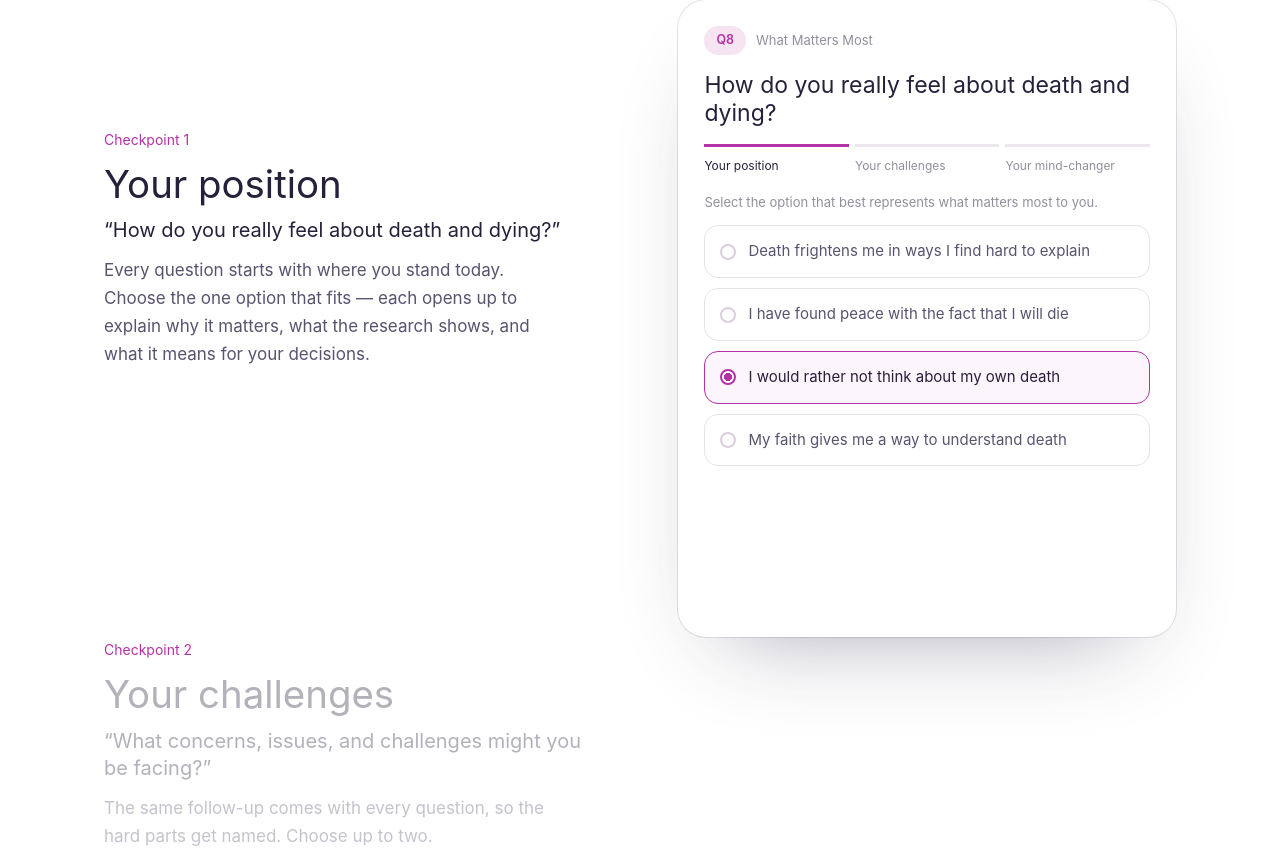
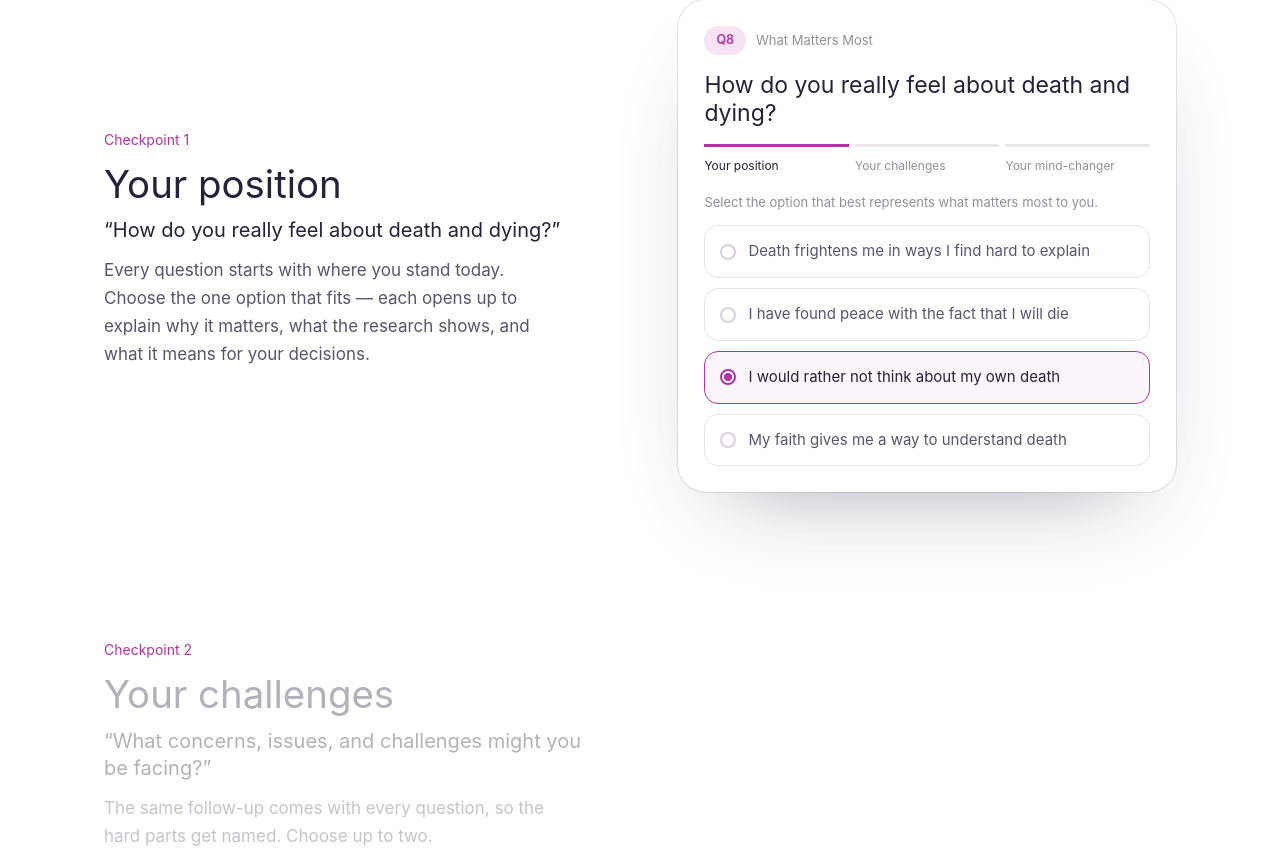
Before and after one commit to kpsuan/awfm_site, a Next.js app: page / in a window 1280 px wide. Shown: the part 5733-6600 px from the top of the page. Built offline with nearby package versions, Linux system fonts and the light colour scheme; a web font is replaced by a local one.

Commit message:
Question mock fits its active screen; care team stage centred on wide screens

```diff
--- a/components/CareTeamShowcase.css
+++ b/components/CareTeamShowcase.css
@@ -2,7 +2,7 @@
 .ct-stage {
   position: relative; overflow: hidden;
   min-height: 100vh; min-height: 100svh;
-  display: grid; grid-template-columns: minmax(0, 400px) minmax(0, 1fr); gap: clamp(32px, 4vw, 72px); align-items: center;
+  display: grid; grid-template-columns: minmax(0, 400px) minmax(0, 900px); justify-content: center; gap: clamp(32px, 4vw, 72px); align-items: center;
   padding: 120px clamp(24px, 5vw, 96px) 72px;
   background:
     radial-gradient(70% 80% at 75% 40%, rgba(180, 50, 163, 0.35), transparent 70%),
@@ -14,7 +14,7 @@
 .ct-intro__k { font-family: var(--font-heading); font-size: 15px; color: #e6a8dd; }
 .ct-intro h2 { color: #fff; font-size: clamp(30px, 3vw, 44px); font-weight: 400; line-height: 1.1; letter-spacing: -0.02em; text-wrap: balance; }
 .ct-intro p { font-size: 16.5px; line-height: 1.6; color: rgba(255, 255, 255, 0.7); }
-.ct-stage__app { justify-self: end; width: min(900px, 100%); }
+.ct-stage__app { width: 100%; }
 .ct-panel {
   display: grid; gap: 2px; padding: 10px; border-radius: 18px;
   background: rgba(38, 26, 40, 0.72); -webkit-backdrop-filter: blur(16px); backdrop-filter: blur(16px);
--- a/components/QuestionJourney.css
+++ b/components/QuestionJourney.css
@@ -44,7 +44,7 @@
 }
 .qj-mock__steps span.is-done { color: var(--ink); border-top-color: var(--brand); }
 
-.qj-mock__stage { display: grid; }
+.qj-mock__stage { display: grid; align-items: start; overflow: hidden; transition: height 0.45s ease; }
 .qj-pane {
   grid-area: 1 / 1;
   display: grid;
@@ -84,7 +84,7 @@
   .qj-side { position: static; order: -1; }
 }
 @media (prefers-reduced-motion: reduce) {
-  .qj-pane, .qj-step h3, .qj-step__ask, .qj-step__body, .qj-mock__steps span { transition: none; }
+  .qj-mock__stage, .qj-pane, .qj-step h3, .qj-step__ask, .qj-step__body, .qj-mock__steps span { transition: none; }
 }
 
 .qj-pane__prompt { font-family: var(--font-heading); font-size: 17px; font-weight: 500; color: var(--ink); line-height: 1.35; }
--- a/components/QuestionJourney.jsx
+++ b/components/QuestionJourney.jsx
@@ -181,6 +181,20 @@ function Options({ pane, multi }) {
 }
 
 function Mock({ active }) {
+  // Panes share one grid cell, so the stage would always be as tall as the
+  // longest one. Size it to the visible pane instead (and follow its resizes).
+  const stageRef = useRef(null);
+  const [stageH, setStageH] = useState();
+  useEffect(() => {
+    const pane = stageRef.current?.querySelector('.qj-pane.is-on');
+    if (!pane) return undefined;
+    const measure = () => setStageH(pane.offsetHeight);
+    measure();
+    const ro = new ResizeObserver(measure);
+    ro.observe(pane);
+    return () => ro.disconnect();
+  }, [active]);
+
   return (
     <div className="qj-mock" aria-hidden="true">
       <div className="qj-mock__top">
@@ -196,7 +210,7 @@ function Mock({ active }) {
       </div>
       </div>
 
-      <div className="qj-mock__stage">
+      <div className="qj-mock__stage" ref={stageRef} style={stageH ? { height: stageH } : undefined}>
         <div className={`qj-pane${active === 1 ? ' is-on' : ''}`}><Options pane={PANES[1]} /></div>
         <div className={`qj-pane${active === 2 ? ' is-on' : ''}`}><Options pane={PANES[2]} multi /></div>
         <div className={`qj-pane${active === 3 ? ' is-on' : ''}`}><Options pane={PANES[3]} multi /></div>
```
